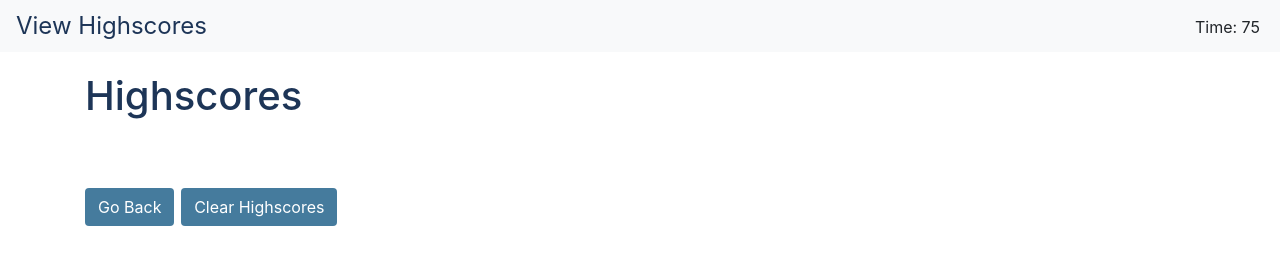
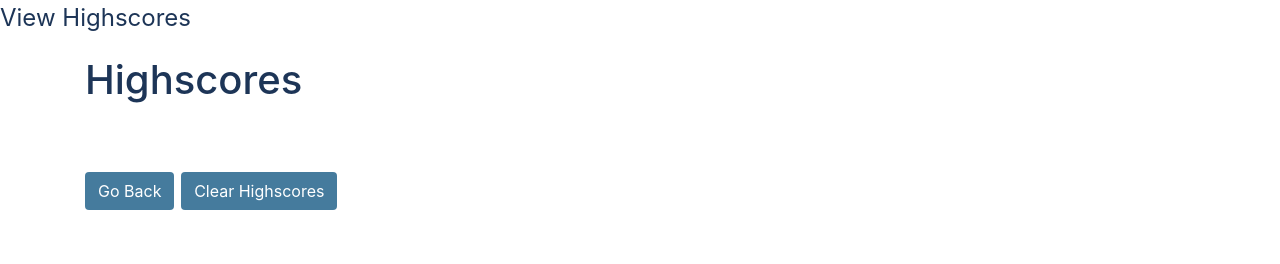
Before and after one commit to Kinzito17/Homework4, a plain HTML site: page highscores.html in a window 1280 px wide. Drawn offline with nearby package versions, Linux system fonts and the light colour scheme.

Commit message:
html final 2

```diff
--- a/highscores.html
+++ b/highscores.html
@@ -5,7 +5,7 @@
 
     <meta charset="UTF-8">
     <meta name="viewport" content="width=device-width, initial-scale=1.0">
-    <title>Your Done!</title>
+    <title>Highscores</title>
     <link rel="stylesheet" href="https://stackpath.bootstrapcdn.com/bootstrap/4.5.0/css/bootstrap.min.css"
         integrity="sha384-9aIt2nRpC12Uk9gS9baDl411NQApFmC26EwAOH8WgZl5MYYxFfc+NcPb1dKGj7Sk" crossorigin="anonymous">
     <link rel="stylesheet" href="style.css">
@@ -14,36 +14,21 @@
 
 <body>
 
-    <header>
-
-        <nav class="navbar navbar-expand-lg navbar-light bg-light">
-
-            <a class="nav justify-content-start" id="highscores" href="highscores.html">View Highscores</a>
-
-            <div class="count-down">
-
-                Time: <span id="timer">75</span>
-
-            </div>
-
-        </nav>
-
-    </header>
+    <!-- clickable logo that will bring you to highscores page -->
+    <a id="highscores" href="highscores.html">View Highscores</a>
 
     <div class="container" id="highscores">
 
         <h1>Highscores</h1>
 
+        <!-- append new scores to this list -->
         <ul id="score-list"></ul>
 
+        <!-- go back to the quiz -->
         <button type="button" class="btn" id="go-back">Go Back</button>
 
+        <!-- clear highscores -->
         <button type="button" class="btn" id="clear">Clear Highscores</button>
-
-
-
-
-
 
     </div>
 
```
Also changed, not shown: complete.html (+4 -20 lines), index.html (+1 -1 lines).
